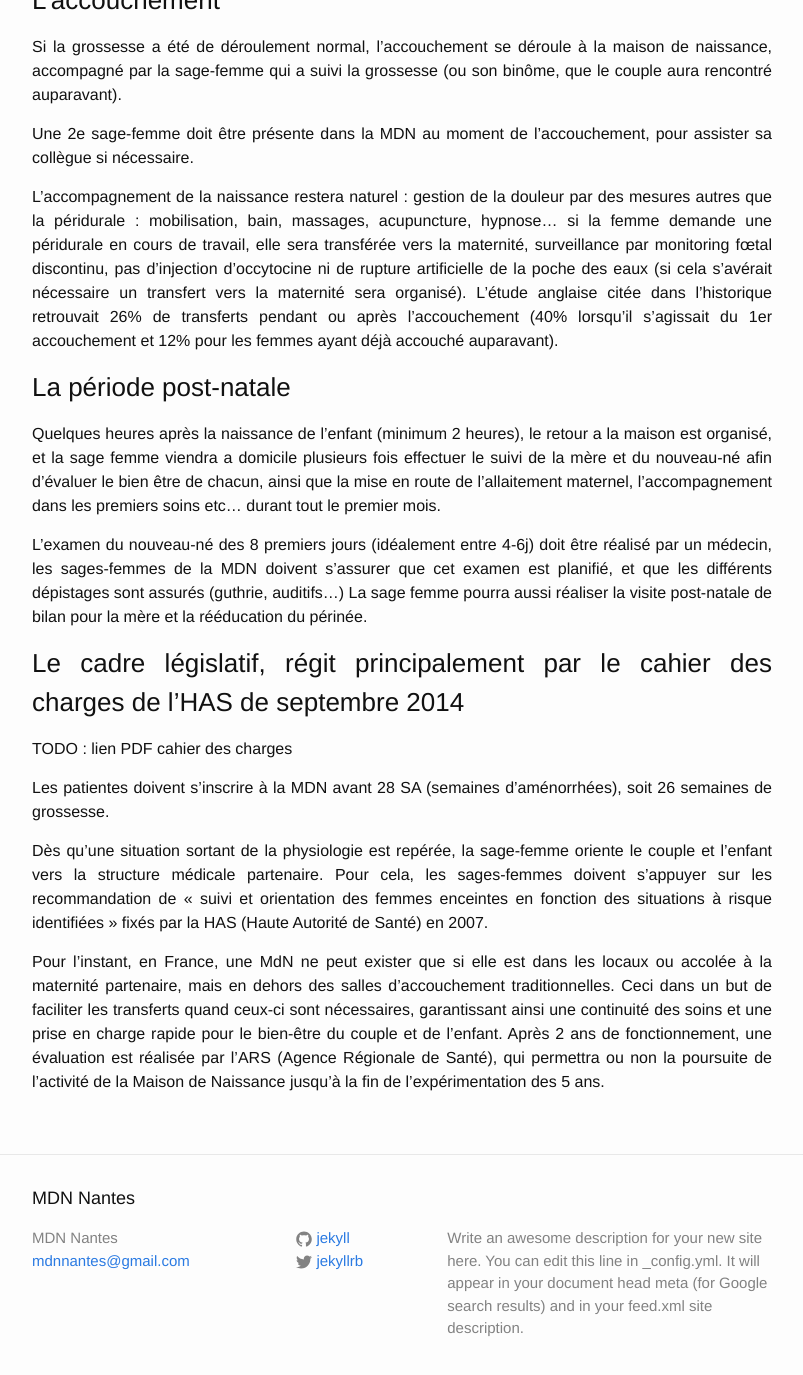
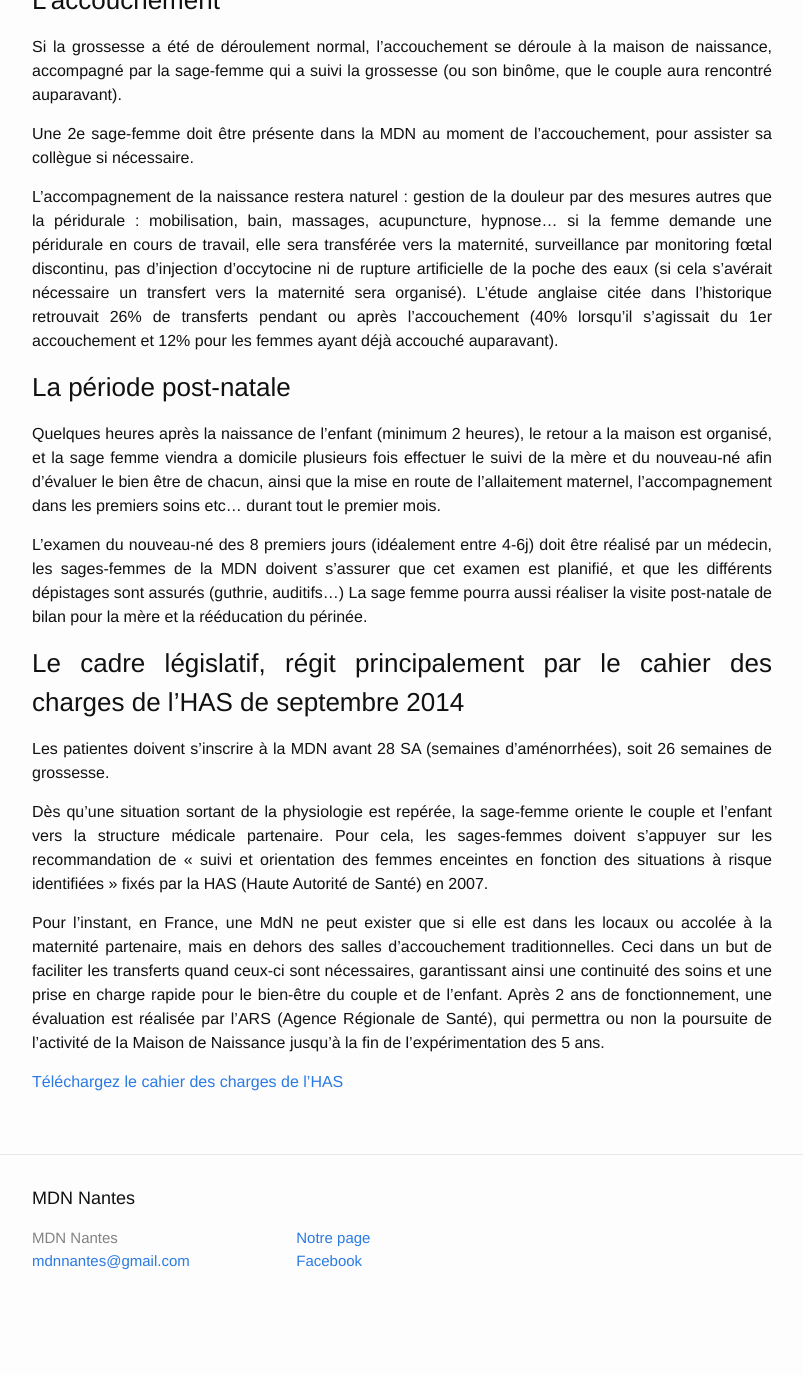
Before and after one commit to natachaborowski/mdnnantes.github.io, a Jekyll site: the page built from _posts/2016-02-09-maison-de-naissance.md, in a window 1280 px wide and 1400 px high, scrolled down 795 px. Shown: the top 1375 px of the window, without its empty margins (238-1041 px from the left). Built offline with Jekyll 4.4.1, drawn with Linux system fonts in a browser that asks for light colours; after the commit the page ends 2127 px from its top, so only the background shows below that.

Commit message:
Ajout des documents PDF

```diff
--- a/_config.yml
+++ b/_config.yml
@@ -14,8 +14,9 @@ description: > # this means to ignore newlines until "baseurl:"
   Google search results) and in your feed.xml site description.
 baseurl: "" # the subpath of your site, e.g. /blog
 url: "http://www.mdnnantes.fr" # the base hostname & protocol for your site
-twitter_username: jekyllrb
-github_username:  jekyll
+#twitter_username: jekyllrb
+#github_username:  jekyll
+facebook_page: https://www.facebook.com/profile.php?id=100009228827552&fref=ts
 
 # Build settings
 markdown: kramdown
--- a/_includes/footer.html
+++ b/_includes/footer.html
@@ -25,11 +25,19 @@
             {% include icon-twitter.html username=site.twitter_username %}
           </li>
           {% endif %}
+
+          {% if site.facebook_page %}
+          <li>
+            <a href="{{site.facebook_page}}">Notre page Facebook</a>
+          </li>
+          {% endif %}
         </ul>
       </div>
 
       <div class="footer-col footer-col-3">
+          <!--
         <p>{{ site.description }}</p>
+    -->
       </div>
     </div>
 
--- a/_posts/2016-02-09-maison-de-naissance.md
+++ b/_posts/2016-02-09-maison-de-naissance.md
@@ -63,8 +63,6 @@ périnée.
 
 ### Le cadre législatif, régit principalement par le cahier des charges de l'HAS de septembre 2014
 
-TODO :  lien PDF cahier des charges
-
 Les patientes doivent s'inscrire à la MDN avant 28 SA (semaines d'aménorrhées), soit 26 semaines
 de grossesse.
 
@@ -80,3 +78,5 @@ une prise en charge rapide pour le bien-être du couple et de l'enfant.
 Après 2 ans de fonctionnement, une évaluation est réalisée par l'ARS (Agence Régionale de Santé),
 qui permettra ou non la poursuite de l'activité de la Maison de Naissance jusqu'à la fin de
 l'expérimentation des 5 ans.
+
+[Téléchargez le cahier des charges de l'HAS](/assets/documents/cahier charges HAS sept 2014.pdf)
```
Also changed, not shown: _posts/2016-02-09-historique.md (+2 -3 lines), adhesion.md (added, +20 -0 lines), contact.md (deleted, +0 -17 lines), assets/images/MDN 2.jpg (added), assets/images/MDN1.jpg (added), assets/images/hopital 2026.jpg (added), assets/images/hopital-mère-enfant.jpg (added), 5 other files.
